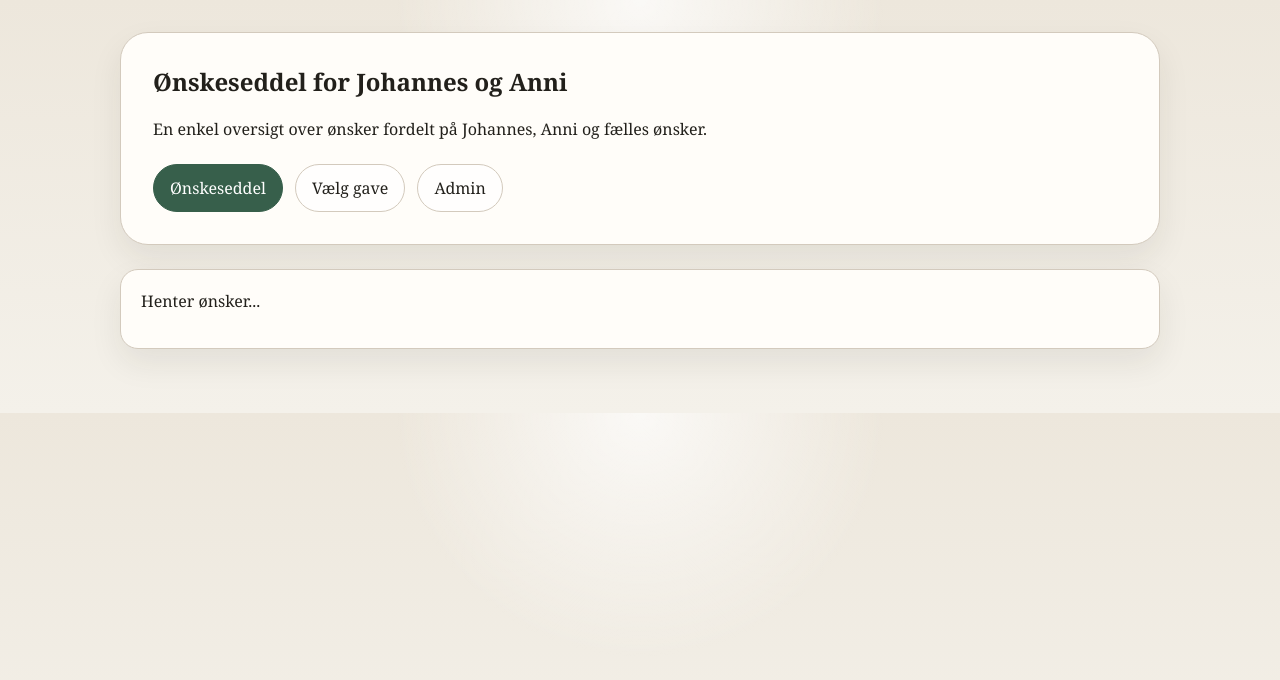
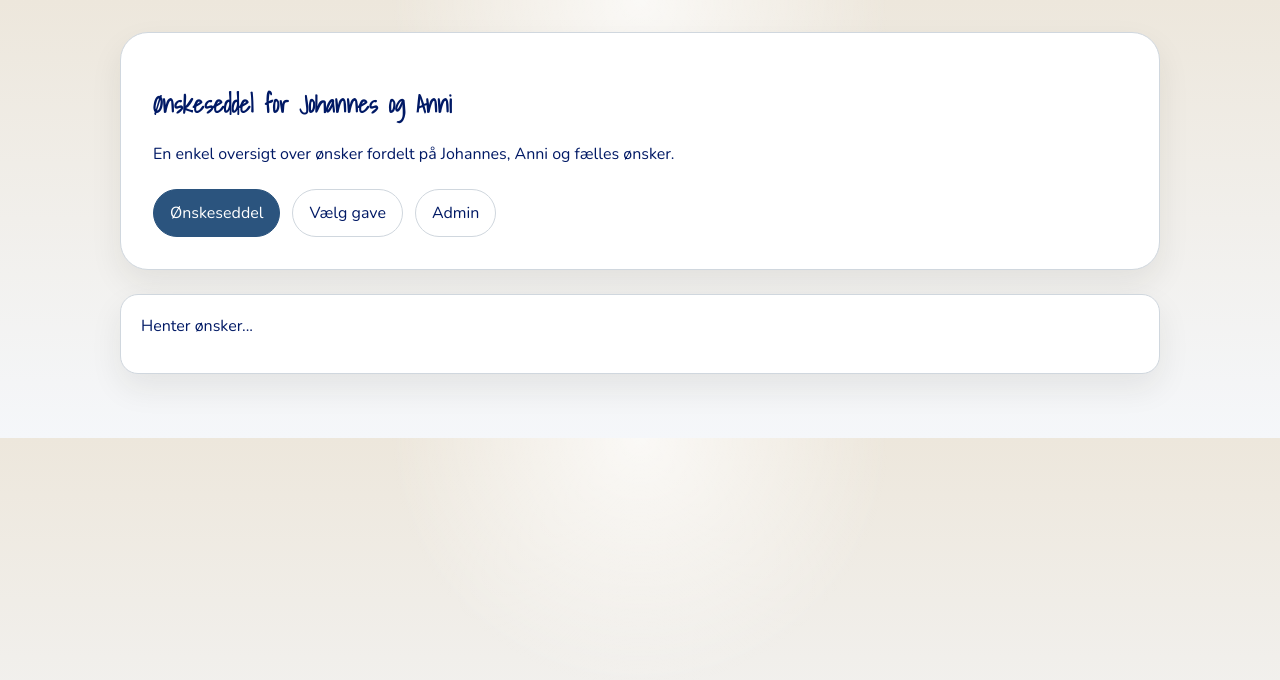
Before and after one commit to PharmametricianDK/onskeseddel, a website: page public/index.html in a window 1280 px wide. Drawn offline with nearby package versions, Linux system fonts and the light colour scheme; no server answers.

Commit message:
Update styles for improved aesthetics and consistency

```diff
--- a/public/styles.css
+++ b/public/styles.css
@@ -1,18 +1,20 @@
+@import url('https://fonts.googleapis.com/css2?family=Nunito:ital,wght@0,200..1000;1,200..1000&family=Shadows+Into+Light&display=swap');
+
 :root {
-  --bg: #f4f1ea;
-  --panel: #fffdf9;
-  --panel-soft: #efe8dc;
-  --ink: #22201b;
-  --muted: #6b665c;
-  --line: #d3cabd;
-  --accent: #375f4b;
-  --accent-soft: #dce9e2;
+  --bg: #f5f7fa;
+  --panel: #ffffff;
+  --panel-soft: #e8ecef;
+  --ink: #001965;
+  --muted: #5a6572;
+  --line: #d0d7de;
+  --accent: #2b547e;
+  --accent-soft: #dce6f1;
   --danger: #8a3d2e;
   --danger-soft: #f4dfda;
   --shadow: 0 14px 32px rgba(34, 32, 27, 0.08);
   --radius: 18px;
   --radius-sm: 12px;
-  --font: "Georgia", "Times New Roman", serif;
+  --font: "Nunito", sans-serif;
 }
 
 * {
@@ -46,7 +48,9 @@ a {
   box-shadow: var(--shadow);
 }
 
-.hero h1,
+.hero h1 {
+  font-family: "Shadows Into Light", cursive;
+}
 .hero h2,
 .hero p {
   margin-top: 0;
```
